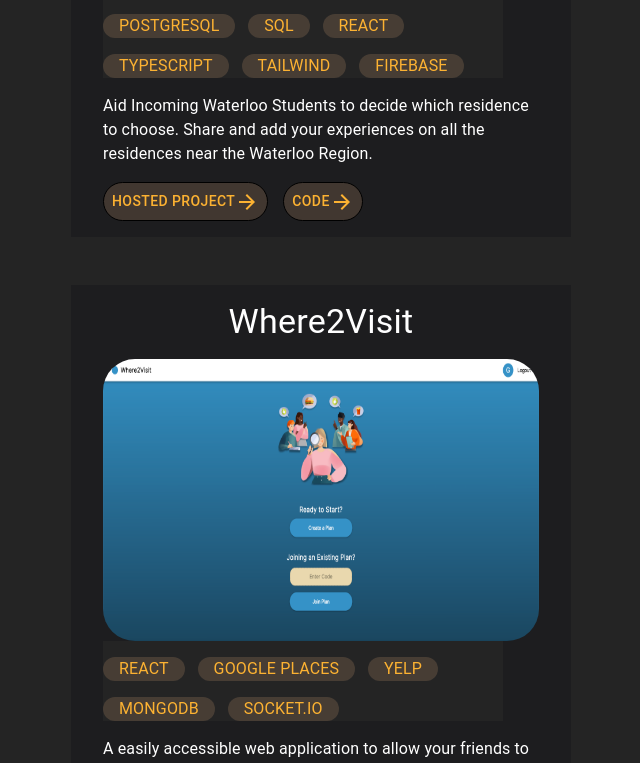
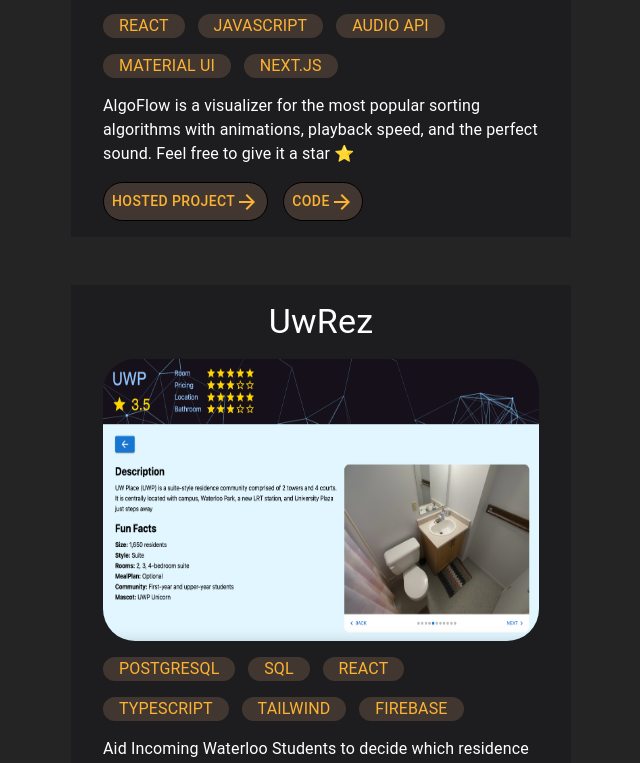
Before and after one commit to LGeoff31/Porfolio, a Next.js app: page / in a window 1280 px wide. Shown: the part 3711-4474 px from the top of the page, without its empty margins (319-959 px from the left). Built offline with nearby package versions, Linux system fonts and the light colour scheme.

Commit message:
New project algoflow + cleanup 🧹

```diff
--- a/pages/subcomponents/ProjectBox.tsx
+++ b/pages/subcomponents/ProjectBox.tsx
@@ -60,7 +60,6 @@ const Project = ({
         </motion.div>
       </Link>
       <Skills skills={skills} />
-      {/* <Skills skills={skills} /> */}
       <Typography color="white" marginTop="1rem" paddingBottom="1rem">
         {description}
       </Typography>
@@ -90,11 +89,20 @@ const ProjectBox = () => {
         skills={["react", "typescript", "Tailwind", "graphql", "Firebase"]}
       />
       <Project
+        title="AlgoFlow"
+        link="https://algoflow.ca"
+        src="/images/algoflow.png"
+        description="AlgoFlow is a visualizer for the most popular sorting algorithms with animations, playback speed, and the perfect sound. Feel free to give it a star ⭐"
+        hosted="https://algoflow.ca"
+        code="https://github.com/LGeoff31/AlgoFlow"
+        skills={["react", "javascript", "Audio API", "Material UI", "Next.js"]}
+      />
+      <Project
         title="UwRez"
         link="https://uwrez.com/"
         src="/images/uwrez.png"
         description="Aid Incoming Waterloo Students to decide which residence to choose. Share and add your experiences on all the residences near the Waterloo Region."
-        hosted="https://return-pal-preview.vercel.app/return"
+        hosted="https://uwrez.com/"
         code="https://github.com/LGeoff31/return-pal"
         skills={[
           "postgresql",
@@ -131,41 +139,6 @@ const ProjectBox = () => {
           "Firebase",
         ]}
       />
-      {/* <Project
-        title="Fitness API"
-        link="https://fitness-workouts.vercel.app/"
-        src="/images/fitnessApp.png"
-        description="Any workout can be searched and auto-populated in milliseconds with hundreds of pages organized with pagination."
-        hosted="https://fitness-workouts.vercel.app/"
-        code="https://github.com/LGeoff31/workout_app"
-        skills={["RapidAPI", "Pagination", "Javascript", "HTML", "Material-UI"]}
-      />
-      <Project
-        title="Streaming Platform"
-        link="https://visionarium.netlify.app/"
-        src="/images/youtubeClone.png"
-        description="Generate relevant videos targeted towards your preference! It includes features such as likes, views, and channel icons for you to enjoy your favourite videos online!"
-        hosted="https://visionarium.netlify.app/"
-        code="https://github.com/LGeoff31/youtubeWebsite"
-        skills={["react", "javascript", "CSS", "HTML", "Material-ui"]}
-      /> */}
-      {/* <Project
-        title="Memories"
-        link="https://electricochy-memories.netlify.app/"
-        src="/images/memories.png"
-        description="Memories are what make life special so savor each moment! Record all your special moments so they'll never be lost!"
-        hosted="https://electricochy-memories.netlify.app/"
-        code="https://github.com/LGeoff31/memories"
-        skills={[
-          "Mongodb",
-          "typescript",
-          "CSS",
-          "HTML",
-          "material-ui",
-          "express",
-        ]}
-      /> */}
-
       <Project
         title="RPS Contest Automation"
         link="https://github.com/LGeoff31/rock-paper-scissors-automater"
@@ -175,15 +148,6 @@ const ProjectBox = () => {
         code="https://github.com/LGeoff31/rock-paper-scissors-automater"
         skills={["Seleinium", "python", "excel", "chromedrivers"]}
       />
-      <Project
-        title="Parkway Kitchen"
-        link="https://parkway-kitchen.vercel.app/"
-        src="/images/kitchen.png"
-        description="This is an informative website for this local Chinese Restaurant named: Parway Kitchen. On this website, you can see view the menu, location, contact page, and more! Give this restaurant a try!"
-        hosted="https://parkway-kitchen.vercel.app/"
-        code="https://github.com/LGeoff31/parkway-kitchen"
-        skills={["html", "css", "javascript"]}
-      />
     </Grid>
   );
 };
--- a/pages/subcomponents/Skills.tsx
+++ b/pages/subcomponents/Skills.tsx
@@ -2,26 +2,11 @@ import { Box, Grid, Stack, Typography } from "@mui/material";
 import React from "react";
 
 const Skills = ({ skills }: { skills: Array<string> }) => {
-  // const skillDup = [
-  //   ["react", "typescript", "Tailwind", "Typescript", "graphql", "Firebase"],
-  //   ["RapidAPI", "Pagination", "Javascript", "HTML", "Material-UI"],
-  //   ["react", "javascript", "CSS", "HTML", "Material-ui"],
-  //   ["Mongodb", "typescript", "CSS", "HTML", "material-ui", "express"],
-  //   ["Seleinium", "python", "terminal", "excel"],
-  //   ["html", "css", "javascript"],
-  // ];
   if (!skills || skills.length === 0) {
     return <Typography>No Skills displayed</Typography>;
   }
   return (
-    <Grid
-      container
-      display="flex"
-      direction="row"
-      width="400px"
-      sx={{ background: "rgb(36,36,36)" }}
-      // sx={{ background: "rgb(36,36,36)" }}
-    >
+    <Grid container display="flex" direction="row" width="400px">
       {skills.map((skill, idx) => (
         <Box
           key={idx}
```
Also changed, not shown: public/images/algoflow.png (added).
